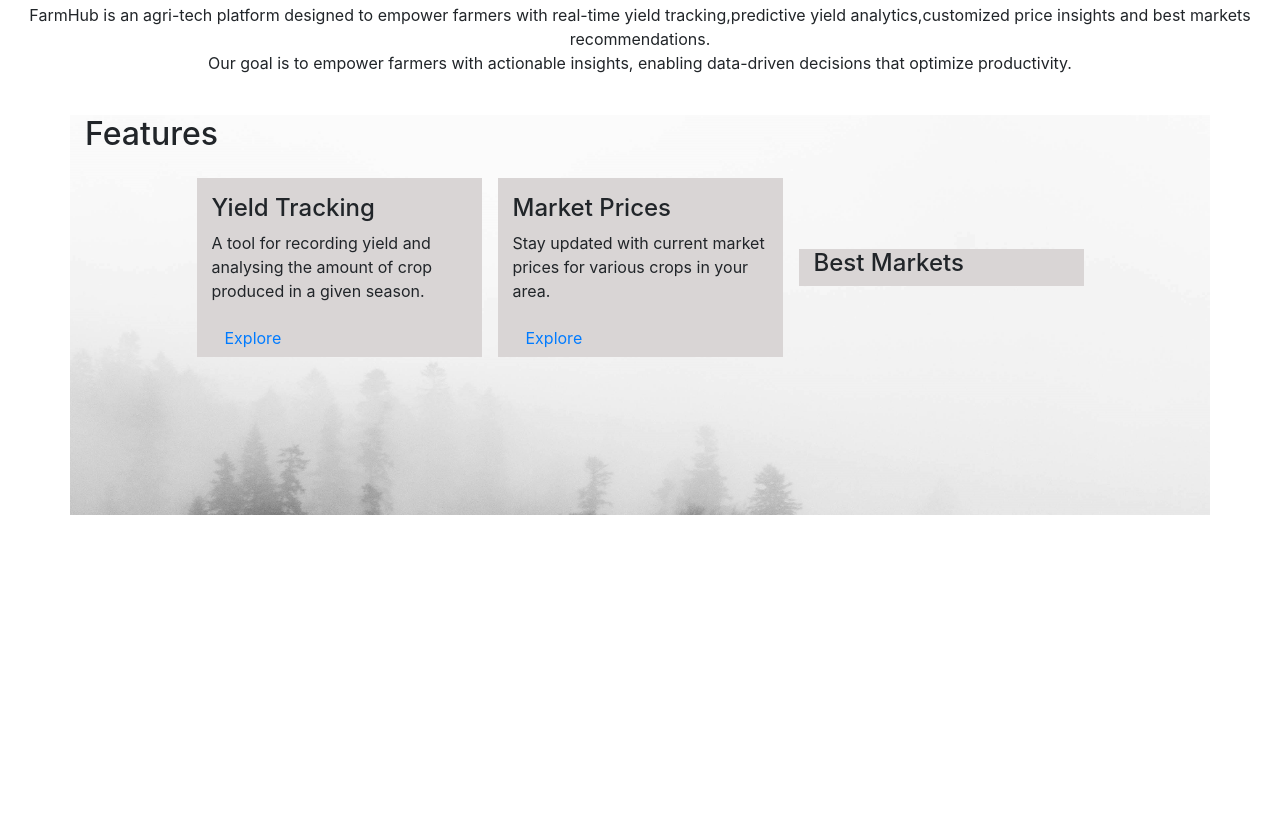
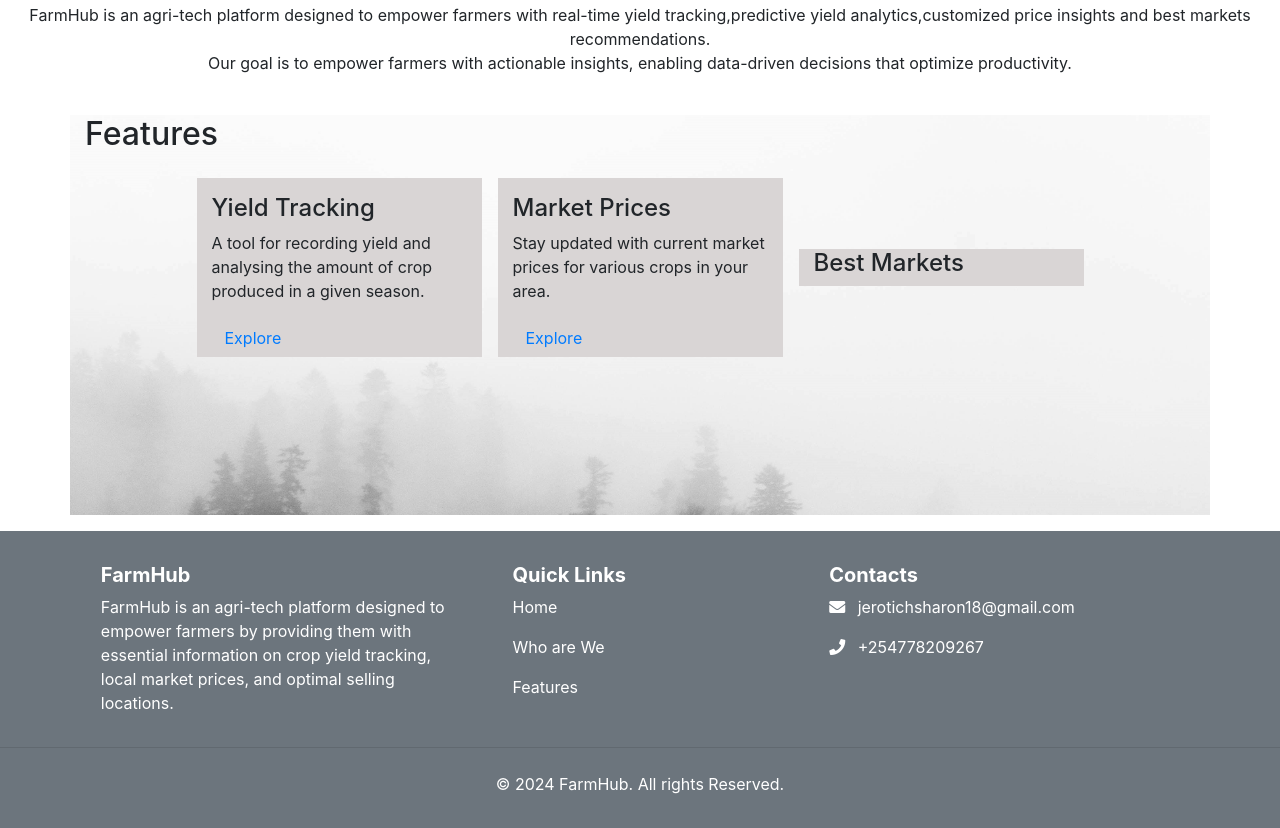
Before and after one commit to jerotich8/farmHub, a plain HTML site: page frontend/index.html in a window 1280 px wide. Shown: the part 803-1631 px from the top of the page. Before the commit the page ends 1318 px from the top, so only its background shows below. Drawn offline with nearby package versions, Linux system fonts and the light colour scheme.

Commit message:
added a footer

```diff
--- a/frontend/index.html
+++ b/frontend/index.html
@@ -5,6 +5,7 @@
     <meta name="viewport" content="width=device-width, initial-scale=1.0">
     <title>FarmHub</title>
     <link rel="stylesheet" href="https://cdn.jsdelivr.net/npm/bootstrap@4.6.2/dist/css/bootstrap.min.css">
+    <link rel="stylesheet" href="https://use.fontawesome.com/releases/v5.6.3/css/all.css" integrity="sha384-UHRtZLI+pbxtHCWp1t77Bi1L4ZtiqrqD80Kn4Z8NTSRyMA2Fd33n5dQ8lWUE00s/" crossorigin="anonymous">
     <style>
         .bg-image{
             background-image:url(agribiz.jpg);
@@ -73,10 +74,37 @@
         </div>
 
     </div>
+    <footer class="bg-secondary pt-3 pb-3 text-white mt-3">
+        <div class="container text-center text-md-left">
+            <div class="row text-center text-md-left">
+                <div class="col-md-4 mt-3 mx-auto">
+                    <h5 class="font-weight-bold" > FarmHub</h5>
+                    <p>
+                        FarmHub is an agri-tech platform designed to empower farmers by providing them with essential information on crop yield tracking, local market prices, and optimal selling locations.
+                    </p>
+                </div>
+                <div class="col-md-3 mt-3 mx-auto">
+                    <h5 class="font-weight-bold">Quick Links</h5>
+                    <p><a href="#home" class="text-white" style="text-decoration: none;">Home</a></p>
+                    <p><a href="#about" class="text-white" style="text-decoration: none;">Who are We</a></p>
+                    <p><a href="#features" class="text-white" style="text-decoration: none;">Features</a></p>
+                </div>
+                <div class="col-md-4 mt-3 mx-auto">
+                    <h5 class="font-weight-bold">Contacts</h5>
+                    <p><i class="fas fa-envelope mr-2"></i> jerotichsharon18@gmail.com</p>
+                    <p><i class="fas fa-phone mr-2"></i> +254778209267</p>
+                </div>
+            </div>
+        </div>
 
+        <hr class="mb-4">
 
-
-
+        <div class="row align-items-center">
+            <div class="col-md-12">
+                <p class="text-center"> &copy; 2024 FarmHub. All rights Reserved.</p>
+            </div>
+        </div>
+    </footer>
 
     <script src="https://cdn.jsdelivr.net/npm/jquery@3.7.1/dist/jquery.min.js"></script>
     <script src="https://cdn.jsdelivr.net/npm/popper.js@1.16.1/dist/umd/popper.min.js"></script>
```
